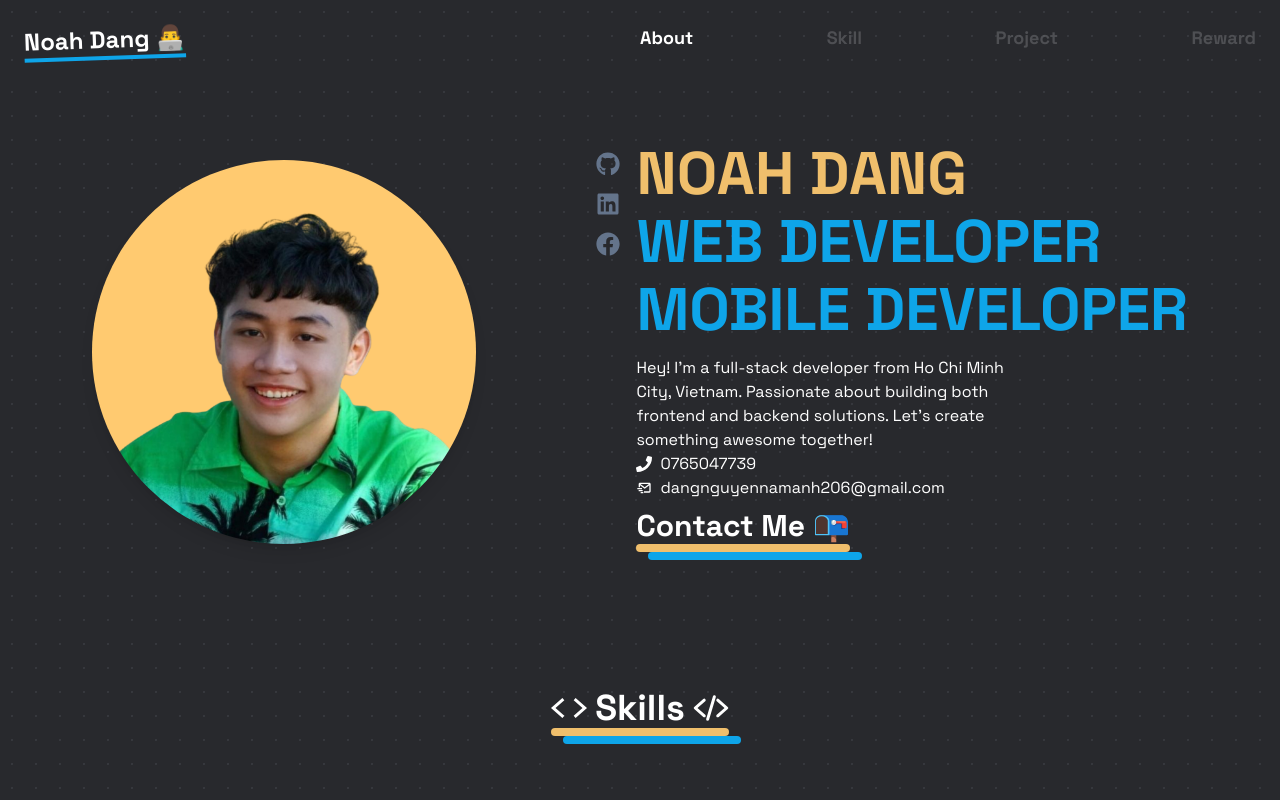
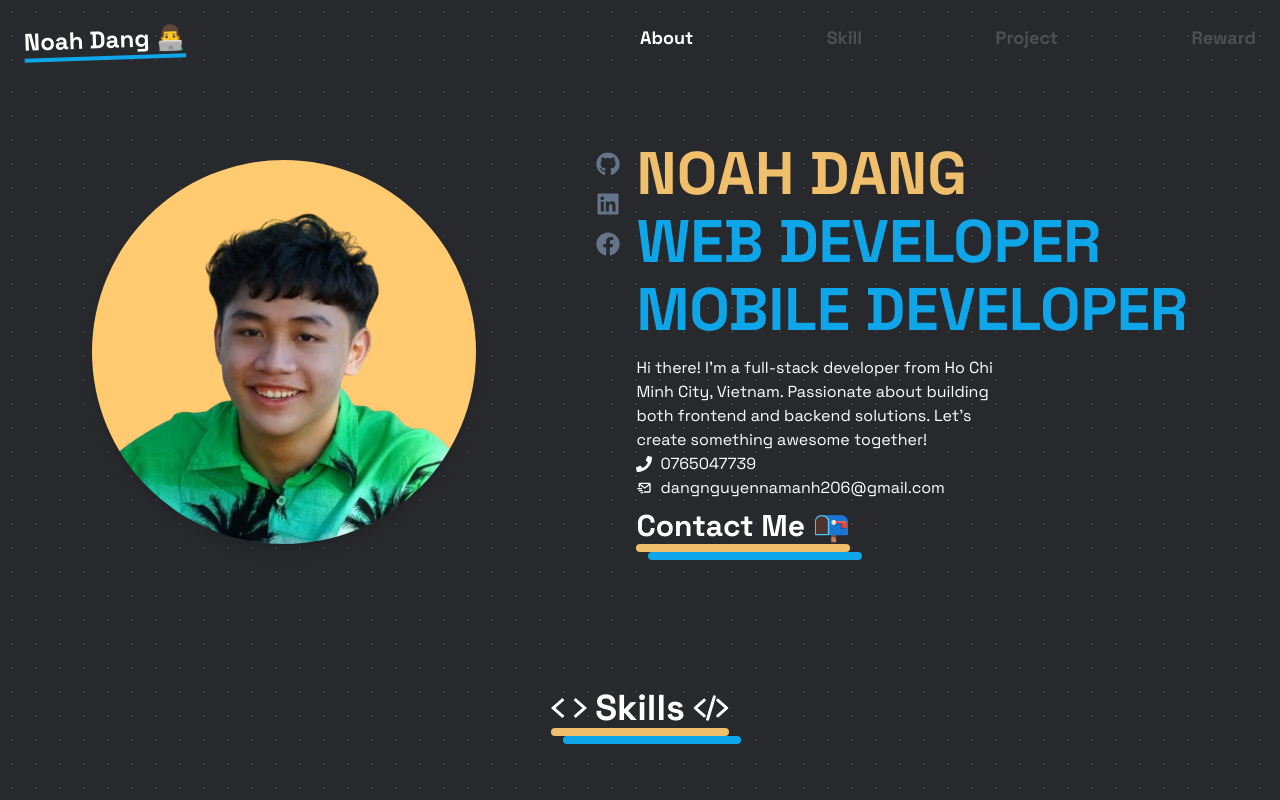
Before and after one commit to namanh2310/Porfolio-2024, a Next.js app: page / in a window 1280 px wide. Shown: the top 800 px of the page. Built offline with nearby package versions, Linux system fonts and the light colour scheme.

Commit message:
update about content

```diff
--- a/components/About.tsx
+++ b/components/About.tsx
@@ -50,7 +50,7 @@ export default function About() {
             <span className="font-bold text-sky-500 text-2xl lg:text-6xl md:text-4xl">MOBILE DEVELOPER</span>
           </div>
           <div className="text-center md:text-left w-full md:w-96 pt-2">
-            <span className='text-white'>Hey! I&apos;m a full-stack developer from Ho Chi Minh City, Vietnam. Passionate about building both frontend and backend solutions. Let&apos;s create something awesome together!</span>
+            <span className='text-white'>Hi there! I&apos;m a full-stack developer from Ho Chi Minh City, Vietnam. Passionate about building both frontend and backend solutions. Let&apos;s create something awesome together!</span>
             <span className='text-white flex gap-2 items-center justify-center md:justify-start'><FaPhone/>0765047739</span>
             <span className='text-white flex gap-2 items-center justify-center md:justify-start'><BiMailSend/>dangnguyennamanh206@gmail.com</span>
           </div>
```
